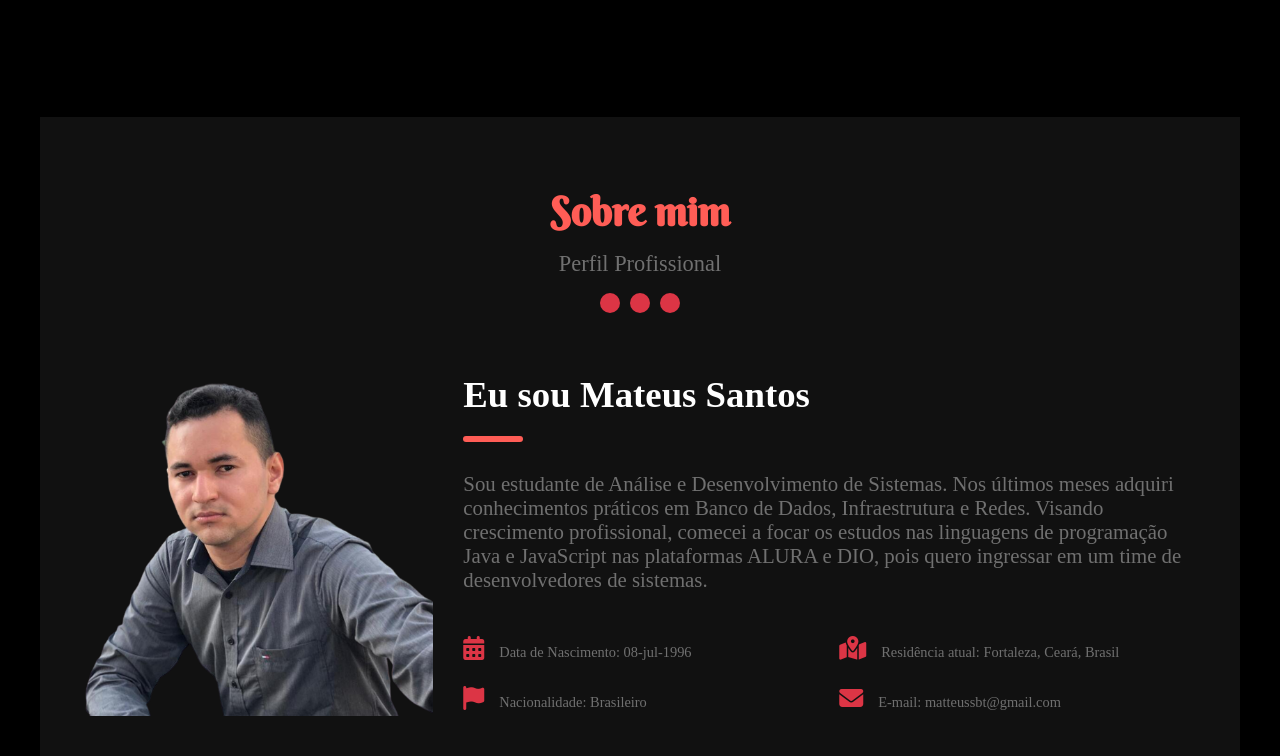
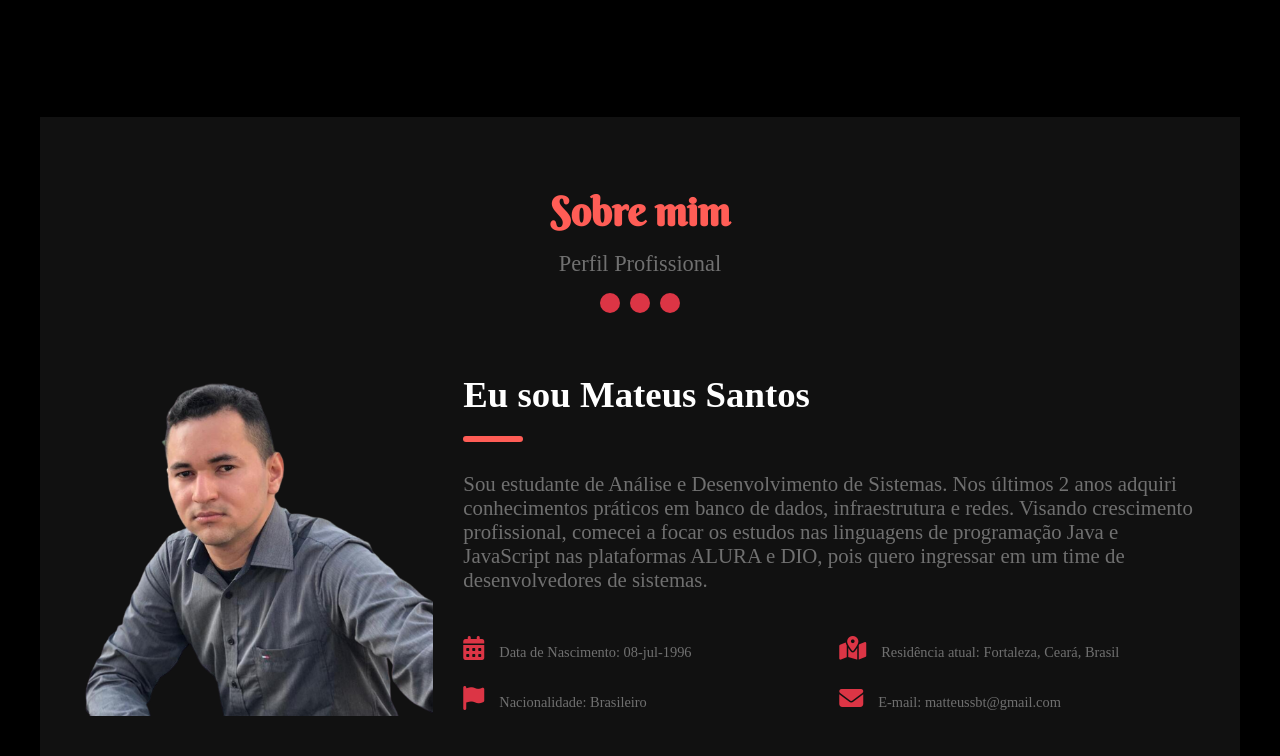
Before and after one commit to Santos-Mateus/meu-portifolio, a plain HTML site: page index.html in a window 1280 px wide. Shown: the part 622-1378 px from the top of the page. Drawn offline with Linux system fonts and the light colour scheme; a web font is replaced by a local one.

Commit message:
Altera resumo "sobre mim".

```diff
--- a/index.html
+++ b/index.html
@@ -34,7 +34,8 @@
     <main>
         <article aria-label="secão sobre mim" class="sobre">
             <div class="sobre_titulo">
-                <h1>Sobre mim</h1>
+                <h1>Sobre mim
+                </h1>
                 <p>Perfil Profissional</p>
                 <div aria-label="seção apenas de ilustrações de botões">
                     <span></span>
@@ -46,8 +47,8 @@
             <div class="sobre_conteudo">
                 <div class="sobre_texto">
                     <h1>Eu sou Mateus Santos</h1>
-                    <p>Sou estudante de Análise e Desenvolvimento de Sistemas. Nos últimos meses adquiri
-                        conhecimentos práticos em Banco de Dados, Infraestrutura e Redes. Visando crescimento
+                    <p>Sou estudante de Análise e Desenvolvimento de Sistemas. Nos últimos 2 anos adquiri
+                        conhecimentos práticos em banco de dados, infraestrutura e redes. Visando crescimento
                         profissional, comecei a focar os estudos nas linguagens de programação Java e JavaScript
                         nas plataformas ALURA e DIO, pois quero ingressar em um time de desenvolvedores de sistemas.
                     </p>
```
